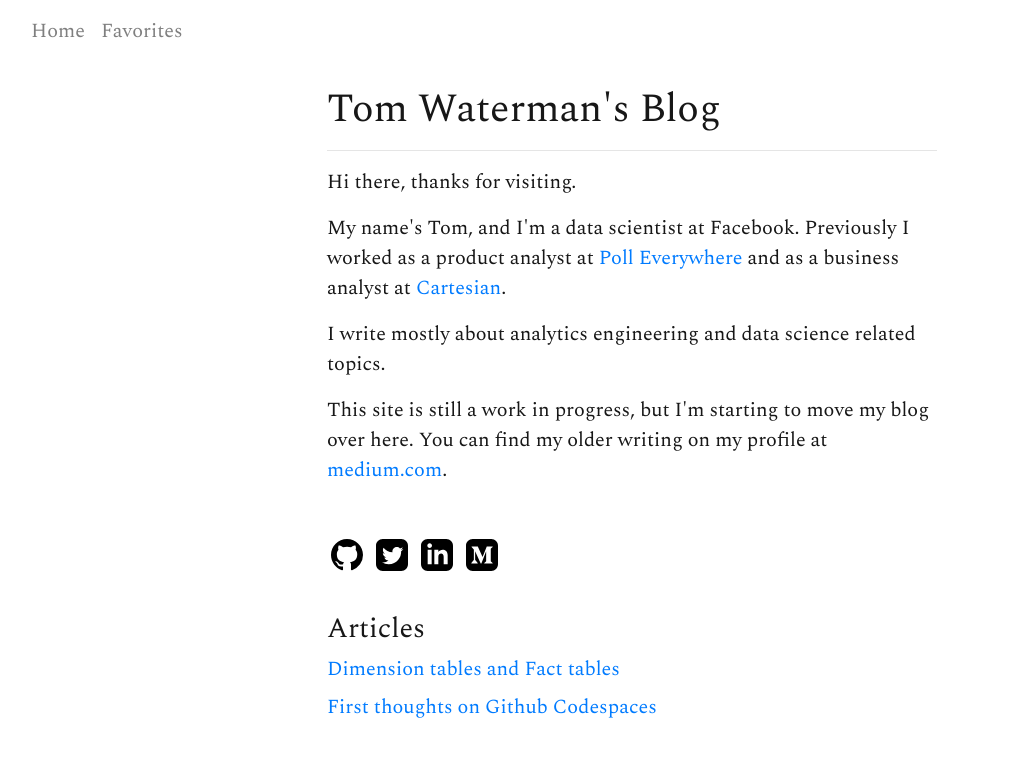
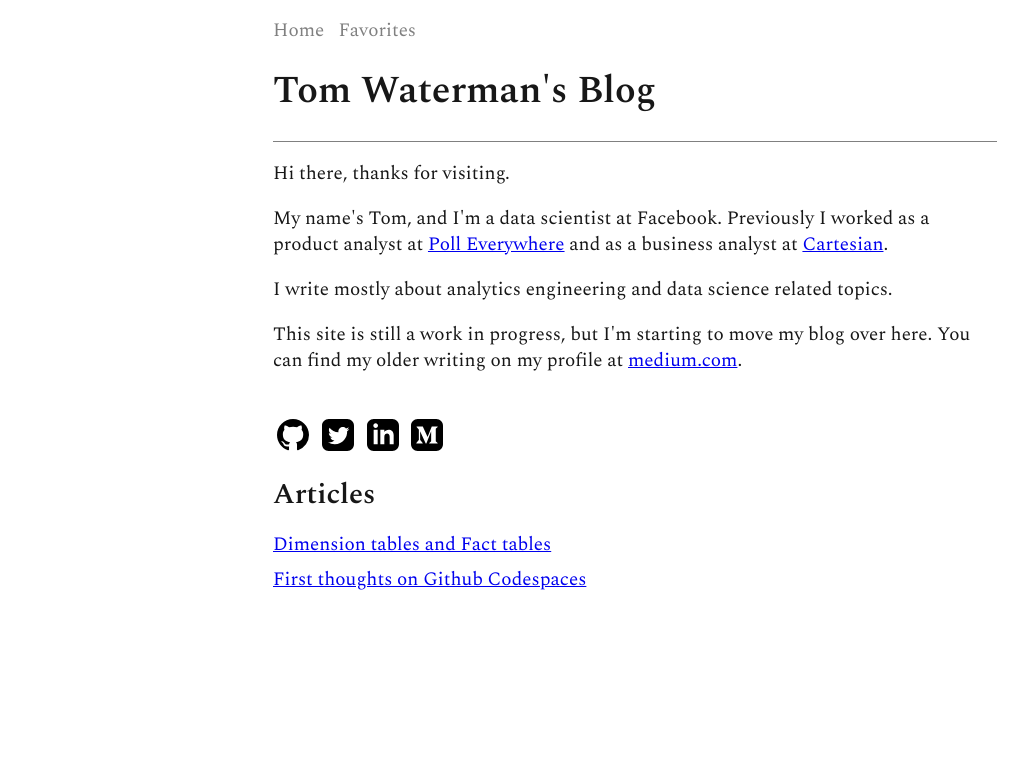
Before and after one commit to tjwaterman99/tjwaterman99, an MkDocs documentation site: the page built from docs/index.md, in a window 1280 px wide. Shown: the top 757 px of the page, without its empty margins (8-1036 px from the left). Built offline with MkDocs 1.6.1, drawn with Linux system fonts in a browser that asks for light colours; nearby versions of some CDN libraries.

Commit message:
Try without bootstrap

```diff
--- a/theme/base.html
+++ b/theme/base.html
@@ -6,10 +6,10 @@
     <meta charset="utf-8">
     <meta name="viewport" content="width=device-width, initial-scale=1, shrink-to-fit=no">
 
-    <script src="https://code.jquery.com/jquery-3.2.1.slim.min.js" integrity="sha384-KJ3o2DKtIkvYIK3UENzmM7KCkRr/rE9/Qpg6aAZGJwFDMVNA/GpGFF93hXpG5KkN" crossorigin="anonymous"></script>
+    <!-- <script src="https://code.jquery.com/jquery-3.2.1.slim.min.js" integrity="sha384-KJ3o2DKtIkvYIK3UENzmM7KCkRr/rE9/Qpg6aAZGJwFDMVNA/GpGFF93hXpG5KkN" crossorigin="anonymous"></script>
     <script src="https://cdnjs.cloudflare.com/ajax/libs/popper.js/1.12.9/umd/popper.min.js" integrity="sha384-ApNbgh9B+Y1QKtv3Rn7W3mgPxhU9K/ScQsAP7hUibX39j7fakFPskvXusvfa0b4Q" crossorigin="anonymous"></script>
     <link rel="stylesheet" href="https://maxcdn.bootstrapcdn.com/bootstrap/4.0.0/css/bootstrap.min.css" integrity="sha384-Gn5384xqQ1aoWXA+058RXPxPg6fy4IWvTNh0E263XmFcJlSAwiGgFAW/dAiS6JXm" crossorigin="anonymous">
-    <script src="https://maxcdn.bootstrapcdn.com/bootstrap/4.0.0/js/bootstrap.min.js" integrity="sha384-JZR6Spejh4U02d8jOt6vLEHfe/JQGiRRSQQxSfFWpi1MquVdAyjUar5+76PVCmYl" crossorigin="anonymous"></script>
+    <script src="https://maxcdn.bootstrapcdn.com/bootstrap/4.0.0/js/bootstrap.min.js" integrity="sha384-JZR6Spejh4U02d8jOt6vLEHfe/JQGiRRSQQxSfFWpi1MquVdAyjUar5+76PVCmYl" crossorigin="anonymous"></script> -->
 
     <link href="https://fonts.googleapis.com/css2?family=Spectral:ital,wght@0,400;0,600;1,400;1,600&display=swap" rel="stylesheet">
 
@@ -18,7 +18,9 @@
     {% endblock %}
   </head>
   <body>
+    <div class="wrapper">
     {% block content %}
     {% endblock %}
+    </div>
   </body>
 </html>
--- a/theme/css/base.css
+++ b/theme/css/base.css
@@ -2,29 +2,42 @@ body {
     font-family: "Spectral", serif;
     color: rgb(23, 23, 23);
     background-color: #ffffff;
-    font-size: 20px;
-    line-height: 30px;
+    font-size: 19px;
+    line-height: 26px;
+}
+
+@media only screen and (min-width: 760px) {
+    .wrapper {
+        width: 724px;
+        margin: auto;
+    }
+}
+
+hr {
+    border: 0;
+    height: 1px;
+    background: grey;
+}
+
+.nav-link {
+    margin-right: 0.5em;
+    color: grey;
+    text-decoration: none;
+}
+
+.article-link {
+    display: block;
+    margin-bottom: 0.5em;
+}
+
+.wrapper {
+    padding-top: 5px;
+    padding-left: 3px;
+    padding-right: 3px;
 }
 
 h1 {
-    text-align: left;
-}
-
-article {
-    max-width: 36em;
-}
-
-article h1 {
-    margin-bottom: 1em;
-}
-
-blockquote {
-    margin-left: 0.5em;
-    padding-left: 0.5em;
-    padding-right: 1em;
-    margin-right: 2em;
-    font-size: 95%;
-    border-left: 0.15em solid #6a6a6a;
+    line-height: 1.2em;
 }
 
 .contact-icon {
@@ -32,32 +45,3 @@ blockquote {
     margin-left: 4px;
     margin-right: 4px;
 }
-
-.article {
-    width: 720px;
-}
-
-code {
-    background-color: #F3F4F4;
-    padding: .2em .4em;
-    margin: 0;
-    color:  rgb(23, 23, 23);
-    border-radius: 6px;
-    font-size: 85%;
-}
-
-pre {
-    background-color: #F3F4F4;
-    border-radius: 6px;
-    font-size: 75%;
-    padding: 16px;
-    line-height: 1.45;
-}
-
-.navbar.navbar-light {
-    background-color: #ffffff !important;
-}
-
-.contacts.contact-icon {
-    max-width: 32px;
-}
--- a/theme/main.html
+++ b/theme/main.html
@@ -13,26 +13,20 @@
 {% endblock %}
 
 {% block content %}
-    <div class="container-fluid pb-5">
-        <nav class="navbar navbar-expand navbar-light bg-white mb-4">
-            <div class="navbar-nav">
-                <a class="nav-item nav-link" href="/">Home</a>
-                <a class="nav-item nav-link" href="/favorites">Favorites</a>
-            </div>
+    <div class="wrapper">
+        <nav>
+            <a class="nav-link" href="/">Home</a>
+            <a class="nav-link" href="/favorites">Favorites</a>
         </nav>
         {% if page.is_homepage %}
-        <div class="row">
-            <div class="col-lg-8 offset-lg-2 col-xl-6 offset-xl-3 ">
-                <div class="row">
-                <div class="col-sm-12">
-                    <h1 class="text-center text-md-left">Tom Waterman's Blog</h1>
+            <h1>Tom Waterman's Blog</h1>
             <hr>
             <p>Hi there, thanks for visiting.</p>
             <p>My name's Tom, and I'm a data scientist at Facebook. Previously I worked as a product analyst at <a href="https://www.polleverywhere.com">Poll Everywhere</a> and as a business analyst at <a href="https://www.cartesian.com">Cartesian</a>.</p>
             <p>I write mostly about analytics engineering and data science related topics. </p>
-                    <p>This site is still a work in progress, but I'm starting to move my blog over here. You can find my older writing on my profile at <a href="https://www.medium.com/@tjwaterman99)">medium.com</a>.</p>
+            <p>This site is still a work in progress, but I'm starting to move my blog over here. You can find my older writing on my profile at <a href="https://www.medium.com/@tjwaterman99">medium.com</a>.</p>
             <br>
-                    <div class="contacts text-center text-md-left my-2">
+            <div class="contacts text-center">
                 <span class="contact-icon">
                     <a href="https://www.github.com/tjwaterman99"><svg xmlns="http://www.w3.org/2000/svg" viewBox="0 0 16 16" width="32" height="32"><path fill-rule="evenodd" d="M8 0C3.58 0 0 3.58 0 8c0 3.54 2.29 6.53 5.47 7.59.4.07.55-.17.55-.38 0-.19-.01-.82-.01-1.49-2.01.37-2.53-.49-2.69-.94-.09-.23-.48-.94-.82-1.13-.28-.15-.68-.52-.01-.53.63-.01 1.08.58 1.23.82.72 1.21 1.87.87 2.33.66.07-.52.28-.87.51-1.07-1.78-.2-3.64-.89-3.64-3.95 0-.87.31-1.59.82-2.15-.08-.2-.36-1.02.08-2.12 0 0 .67-.21 2.2.82.64-.18 1.32-.27 2-.27.68 0 1.36.09 2 .27 1.53-1.04 2.2-.82 2.2-.82.44 1.1.16 1.92.08 2.12.51.56.82 1.27.82 2.15 0 3.07-1.87 3.75-3.65 3.95.29.25.54.73.54 1.48 0 1.07-.01 1.93-.01 2.2 0 .21.15.46.55.38A8.013 8.013 0 0016 8c0-4.42-3.58-8-8-8z"></path></svg></a>
                 </span>
@@ -46,18 +40,14 @@
                     <a href="https://medium.com/@tjwaterman99"><svg width="32" height="32" xmlns="http://www.w3.org/2000/svg" fill-rule="evenodd" clip-rule="evenodd"  viewBox="0 0 24 24"><path d="M19 24h-14c-2.761 0-5-2.239-5-5v-14c0-2.761 2.239-5 5-5h14c2.762 0 5 2.239 5 5v14c0 2.761-2.237 4.999-5 5zm.97-5.649v-.269l-1.247-1.224c-.11-.084-.165-.222-.142-.359v-8.998c-.023-.137.032-.275.142-.359l1.277-1.224v-.269h-4.422l-3.152 7.863-3.586-7.863h-4.638v.269l1.494 1.799c.146.133.221.327.201.523v7.072c.044.255-.037.516-.216.702l-1.681 2.038v.269h4.766v-.269l-1.681-2.038c-.181-.186-.266-.445-.232-.702v-6.116l4.183 9.125h.486l3.593-9.125v7.273c0 .194 0 .232-.127.359l-1.292 1.254v.269h6.274z"/></svg></a>
                 </span>
             </div>
-                </div>
-            </div>
-            <h3 class="mt-4">Articles</h3>
+            <h2>Articles</h2>
             {% for link in nav %}
-            <div class="mt-2"><a href="{{ link.url }}">{{ link.title }}</a></div>
+            <a href="{{ link.url }}" class="article-link">{{ link.title }}</a>
             {% endfor %}
             </div>
         </div>
         {% else %}
-        <div class="row">
-            <div class="col-lg-8 offset-lg-2 col-xl-6 offset-xl-3"><article class="post">{{ page.content }}</article></div>
-        </div>
+        <article class="post">{{ page.content }}</article>
         {% endif %}
     </div>
 {% endblock %}
```
Lines whose indentation alone changed are shown as unchanged.
